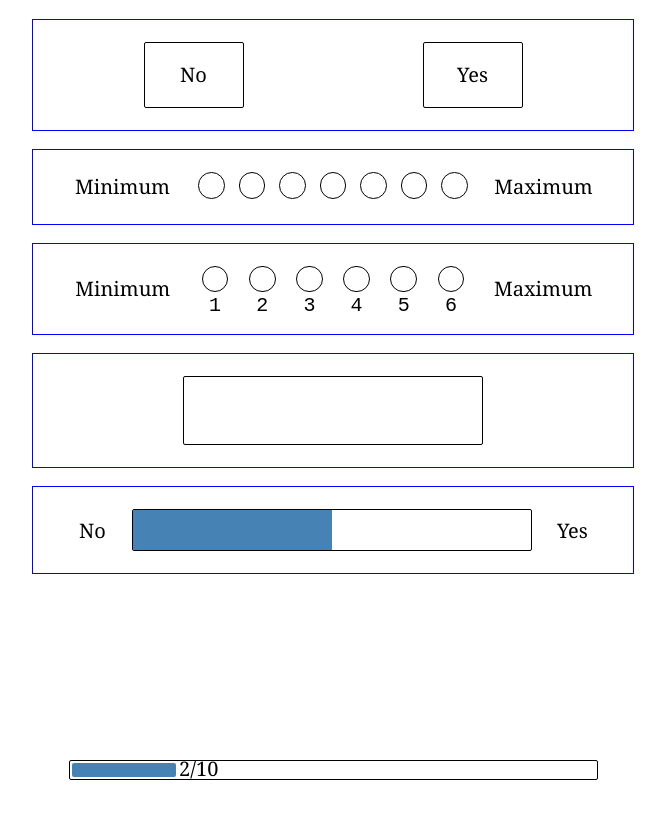
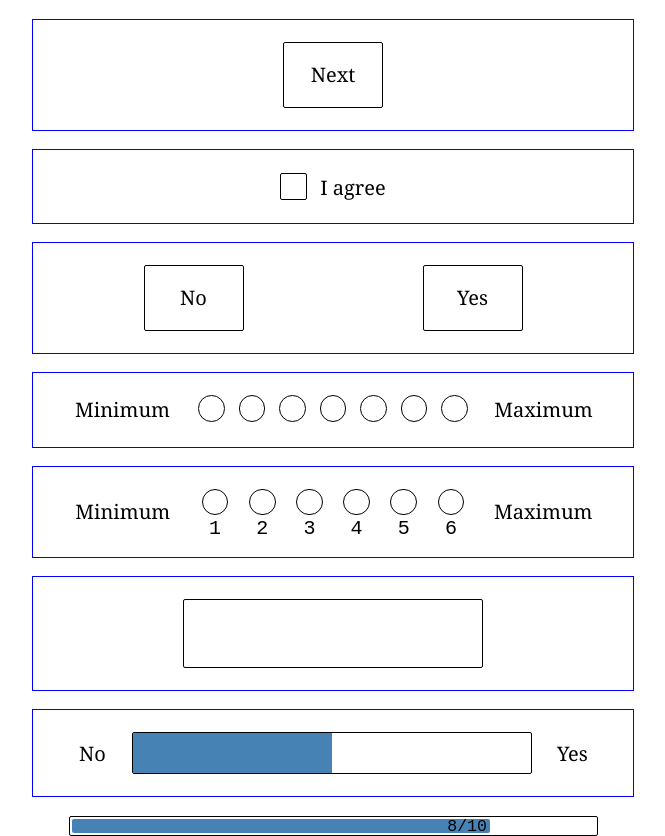
Before and after one commit to Sheraff/exp-method-for-min-n, a PHP site: page / in a window 1280 px wide. Shown: the whole page, without its empty margins (307-972 px from the left). Before the commit the page ends 780 px from the top, so only its background shows below. Run offline with PHP 8.4, Linux system fonts and the light colour scheme.

Commit message:
more and better

```diff
--- a/index.html
+++ b/index.html
@@ -1,70 +1,83 @@
 <!DOCTYPE html>
-<meta charset="utf-8">
+<meta charset='utf-8'>
 <title>Experiment</title>
-<link rel="stylesheet" href="s.css">
+<link rel='stylesheet' href='s.css'>
 
 <!-- <header>
 	<p>This sentence gives direction.</p>
 </header> -->
 <main>
-	<!-- <p>Which employee did Noah learn whether Lily dismissed?</p> -->
-	<div id="input" class="yes-no"> <!-- yes / no -->
+	<div id='input' class='button'> <!-- yes / no -->
 		<table><tr>
 			<td>
-				<button value="No"><span>No</span></button>
-			</td><td>
-				<button value="Yes"><span>Yes</span></button>
+				<button><span>Next</span></button>
 			</td>
 		</tr></table>
 	</div>
-	<div id="input" class="points"> <!-- points -->
+	<div id='input' class='checkbox'> <!-- yes / no -->
 		<table><tr>
-			<td class="label">
+			<td>
+				<input type='checkbox'><span>I agree</span>
+			</td>
+		</tr></table>
+	</div>
+	<div id='input' class='button'> <!-- yes / no -->
+		<table><tr>
+			<td>
+				<button value='No'><span>No</span></button>
+			</td><td>
+				<button value='Yes'><span>Yes</span></button>
+			</td>
+		</tr></table>
+	</div>
+	<div id='input' class='points'> <!-- points -->
+		<table><tr>
+			<td class='label'>
 				<span>Minimum</span>
 			</td><td>
-				<button value="1"><span></span></button>
+				<button value='1'><span></span></button>
 			</td><td>
-				<button value="2"><span></span></button>
+				<button value='2'><span></span></button>
 			</td><td>
-				<button value="3"><span></span></button>
+				<button value='3'><span></span></button>
 			</td><td>
-				<button value="4"><span></span></button>
+				<button value='4'><span></span></button>
 			</td><td>
-				<button value="5"><span></span></button>
+				<button value='5'><span></span></button>
 			</td><td>
-				<button value="6"><span></span></button>
+				<button value='6'><span></span></button>
 			</td><td>
-				<button value="7"><span></span></button>
-			</td><td class="label">
+				<button value='7'><span></span></button>
+			</td><td class='label'>
 				<span>Maximum</span>
 			</td>
 		</tr></table>
 	</div>
-	<div id="input" class="points labeled"> <!-- points -->
+	<div id='input' class='points labeled'> <!-- points -->
 		<table><tr>
-			<td class="label">
+			<td class='label'>
 				<span>Minimum</span>
 			</td><td>
-				<button id="b1" value="1"><span></span><label for="b1">1</label></button>
+				<button id='b1' value='1'><span></span><label for='b1'>1</label></button>
 			</td><td>
-				<button id="b2" value="2"><span></span><label for="b2">2</label></button>
+				<button id='b2' value='2'><span></span><label for='b2'>2</label></button>
 			</td><td>
-				<button id="b3" value="3"><span></span><label for="b3">3</label></button>
+				<button id='b3' value='3'><span></span><label for='b3'>3</label></button>
 			</td><td>
-				<button id="b4" value="4"><span></span><label for="b4">4</label></button>
+				<button id='b4' value='4'><span></span><label for='b4'>4</label></button>
 			</td><td>
-				<button id="b5" value="5"><span></span><label for="b5">5</label></button>
+				<button id='b5' value='5'><span></span><label for='b5'>5</label></button>
 			</td><td>
-				<button id="b6" value="6"><span></span><label for="b6">6</label></button>
-			</td><td class="label">
+				<button id='b6' value='6'><span></span><label for='b6'>6</label></button>
+			</td><td class='label'>
 				<span>Maximum</span>
 			</td>
 		</tr></table>
 	</div>
-	<div id="input" class="textbox"> <!-- free number input -->
+	<div id='input' class='textbox'> <!-- free number input -->
 		<table><tr>
 			<td>
-				<div><input type="text" autofocus></div>
+				<div><input type='text' autofocus></div>
 			</td>
 		</tr></table>
 		<script>
@@ -79,43 +92,55 @@
 			}, false);
 		</script>
 	</div>
-	<div id="input" class="scale" data-start="50"> <!-- scale -->
+	<div id='input' class='scale' data-start='50'> <!-- scale -->
 		<table><tr>
-			<td class="label">
+			<td class='label'>
 				<span>No</span>
 			</td><td>
 				<div><span></span></div>
-			</td><td class="label">
+			</td><td class='label'>
 				<span>Yes</span>
 			</td>
 		</tr></table>
 		<script>
 		var scaleDiv = document.currentScript.parentNode;
-		var value = scaleDiv.getAttribute("data-start");
+		var value = scaleDiv.getAttribute('data-start');
 		var scaleDiv = scaleDiv.getElementsByTagName('div')[0];
 		var scaleGauge = scaleDiv.getElementsByTagName('span')[0];
-		scaleGauge.style.width = value+"%";
+		scaleGauge.style.width = value+'%';
 		var left = scaleDiv.getBoundingClientRect().left + 0;
 		var size = - left + (scaleDiv.getBoundingClientRect().right - 1);
 		scaleDiv.addEventListener('mousemove', function(event) {
 			value = (event.pageX-left)/size*100;
 			value = value>100?100:value;
 			value = value<0?0:value;
-			scaleGauge.style.width = value+"%";
+			scaleGauge.style.width = value+'%';
 		}, false);
 		scaleDiv.addEventListener('mouseleave', function (event) {
 			if(event.pageX-left<0) value = 0;
 			if(event.pageX-left>size) value = 100;
-			scaleGauge.style.width = value+"%";
+			scaleGauge.style.width = value+'%';
 		}, false);
 
 		</script>
 	</div>
 </main>
 <footer>
-	<div id="progress"><div class="" style="width: 20%;"><span>2/10</span></div></div>
+	<div id='progress' data-steps='10' data-progress='8'><div><span></span></div>
+		<script>
+			var progress = document.currentScript.parentNode;
+			var step = progress.getAttribute('data-progress');
+			var steps = progress.getAttribute('data-steps');
+			var progress_bar = progress.getElementsByTagName('div')[0];
+			var label = progress.getElementsByTagName('span')[0];
+			var advancement = 100*step/steps;
+			progress_bar.style.width = advancement+'%';
+			if(advancement>50){progress_bar.className = 'left';};
+			label.innerHTML = step + '/' + steps;
+		</script>
+	</div>
 </footer>
 
-<!-- <script src="s.js"></script> -->
+<!-- <script src='s.js'></script> -->
 
 <!-- yes no -->
--- a/s.css
+++ b/s.css
@@ -44,15 +44,69 @@ main{
 	width: 100%;
 	text-align: center;
 }
-button{
+button, input{
 	text-decoration:none;
 	background-color: transparent;
 	border: none;
 	cursor: pointer;
 	position: relative;
+	-webkit-appearance: none;
 }
 button:focus, input:focus{
 	outline: 0;
+}
+
+.single_button button{
+	padding: 2px;
+	border: solid 1px black;
+	color: black;
+	border-radius: 2px;
+
+	font-size: 20px;
+	font-weight: 100;
+	text-rendering: optimizeLegibility;
+	-webkit-font-smoothing: subpixel-antialiased;
+	-moz-osx-font-smoothing: grayscale;
+	letter-spacing: 0.0000001em;
+	font-family: Georgia, Times, "Times New Roman", serif;
+
+	width: 100px;
+
+	position: relative;
+}
+.single_button button>span{
+	display: block;
+	width: 100%;
+	height: 100%;
+	line-height: 3em;
+	border-radius: 2px;
+}
+
+.checkbox input{
+	border: solid 1px black;
+	border-radius: 2px;
+	height: 2em;
+	width: 2em;
+	position: relative;
+	top: 1px;
+	margin-right: 1em;
+}
+.checkbox input::after{
+	content:"✘";
+	color: steelblue;
+	display: block;
+	height: 1em;
+	line-height: 1em;
+	width: 1em;
+	font-size: 2em;
+	text-align: center;
+	visibility: hidden;
+	position: relative;
+	top: -1px;
+	left: -1px;
+}
+.checkbox input:checked::after, .checkbox input:hover::after{
+	visibility: visible;
 }
 
 .scale div{
@@ -125,7 +179,7 @@ button:focus, input:focus{
 	background-color: steelblue;
 }
 
-.yes-no button{
+.button button{
 	padding: 2px;
 	border: solid 1px black;
 	color: black;
@@ -141,14 +195,14 @@ button:focus, input:focus{
 
 	width: 100px;
 }
-.yes-no button>span{
+.button button>span{
 	display: block;
 	width: 100%;
 	height: 100%;
 	line-height: 3em;
 	border-radius: 2px;
 }
-.yes-no button:hover{
+.button button:hover{
 	background-color: steelblue;
 	/*color: white;*/
 }
@@ -156,7 +210,7 @@ button:focus, input:focus{
 
 footer {
 	margin: 1em 0;
-	position: absolute;
+	/*position: absolute;*/
 	bottom: 0;
 	width: 100%;
 }
@@ -178,11 +232,11 @@ footer {
 #progress>div>span{
 	display: block;
 	line-height: 1em;
-	position: relative;
-	top: -4px;
+	font-size: 0.825em;
 	margin: 0 3px;
 	left: 100%;
 	float: left;
+	font-family: "Courier New", Courier, "Lucida Sans Typewriter", "Lucida Typewriter", monospace;
 }
 #progress>div.left>span{
 	left: 0%;
```
